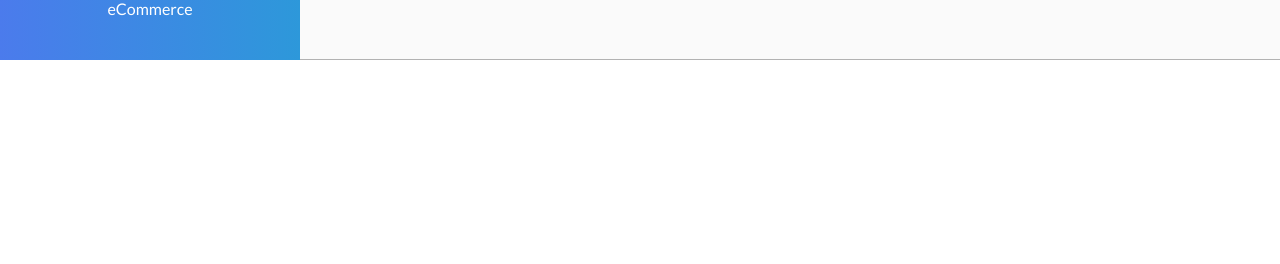
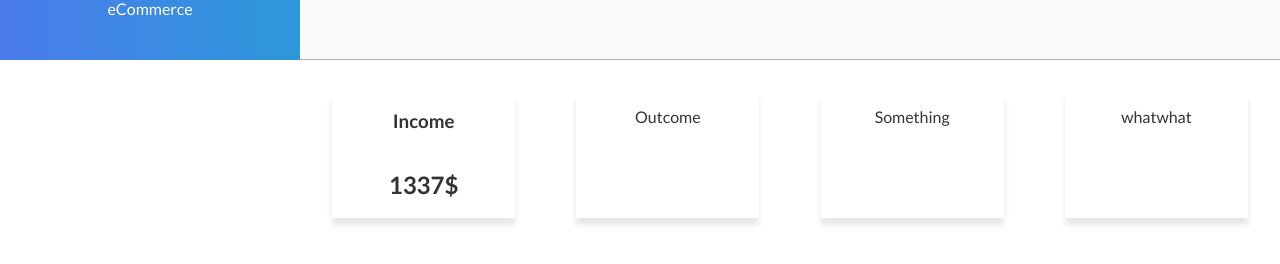
Before and after one commit to mathiasjor911/admin-panel, a website: page index.html in a window 1280 px wide. Drawn offline with nearby package versions, Linux system fonts and the light colour scheme.

Commit message:
content start

```diff
--- a/css/style.scss
+++ b/css/style.scss
@@ -23,3 +23,21 @@ body{
     background: $white;
     border-bottom: 1px solid $grey;
 }
+
+.content{
+    padding: 2rem;
+
+    .topcontent{
+        display: flex;
+        flex-direction: row;
+        justify-content: space-between;
+
+        .overview{
+            width: calc(100% / 4 - 5%);
+            display: flex;
+            align-items: center;
+            flex-direction: column;
+            box-shadow: 0 7px 6px rgba(0,0,0,0.1);
+        }
+    }
+}
--- a/index.html
+++ b/index.html
@@ -17,7 +17,23 @@
         <div class="topbar"></div>
 
         <div class="sidebar"></div>
-        <div class="content"></div>
+        <div class="content">
+            <div class="topcontent">
+                <div class="overview ov1">
+                    <h3>Income</h3>
+                    <h2>1337$</h2>
+                </div>
+                <div class="overview ov2">
+                    <p>Outcome</p>
+                </div>
+                <div class="overview ov3">
+                    <p>Something</p>
+                </div>
+                <div class="overview ov4">
+                    <p>whatwhat</p>
+                </div>
+            </div>
+        </div>
 
 
 
```
Also changed, not shown: css/style.css, 1 other file.
